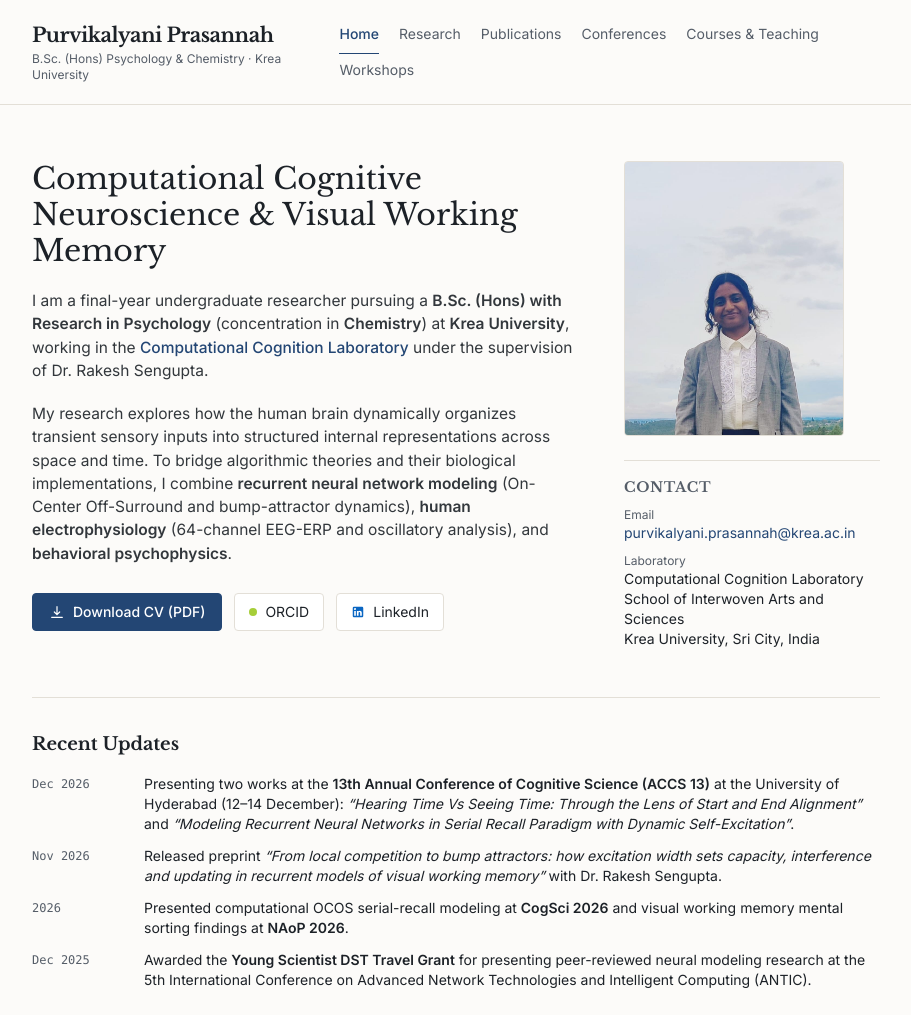
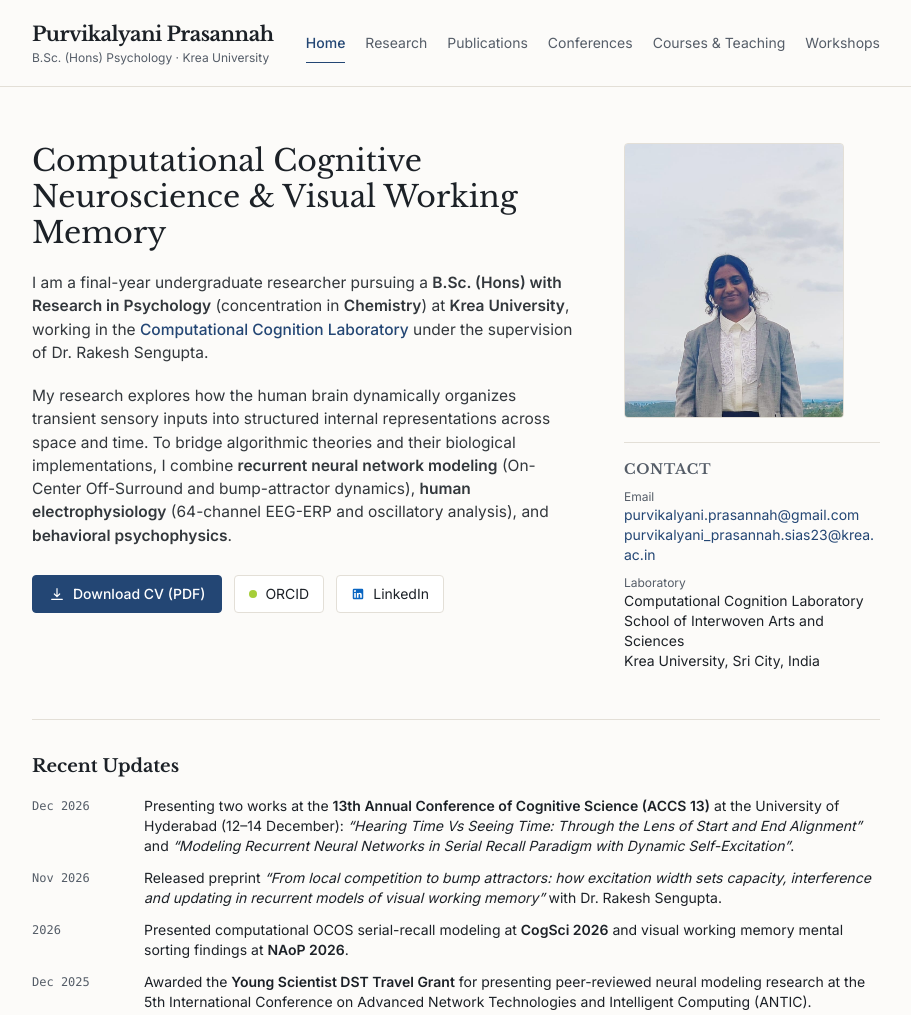
Before and after one commit to Purvikalyani/purvikalyani.github.io, a plain HTML site: page index.html in a window 1280 px wide. Shown: the top 1015 px of the page, without its empty margins (184-1095 px from the left). Drawn offline with nearby package versions, Linux system fonts and the light colour scheme.

Commit message:
Modify education details and update email contacts
Updated educational background and contact email addresses.

```diff
--- a/index.html
+++ b/index.html
@@ -126,7 +126,7 @@
           Purvikalyani Prasannah
         </a>
         <p class="text-xs text-muted mt-0.5">
-          B.Sc. (Hons) Psychology &amp; Chemistry · Krea University
+          B.Sc. (Hons) Psychology · Krea University
         </p>
       </div>
 
@@ -230,7 +230,8 @@
             <p class="text-ink">
               <span class="block text-xs text-muted">Email</span>
               <a href="mailto:purvikalyani.prasannah@krea.ac.in" class="text-accent hover:underline break-all">
-                purvikalyani.prasannah@krea.ac.in
+                purvikalyani.prasannah@gmail.com<br />
+                purvikalyani_prasannah.sias23@krea.ac.in
               </a>
             </p>
             <p class="text-ink">
```
